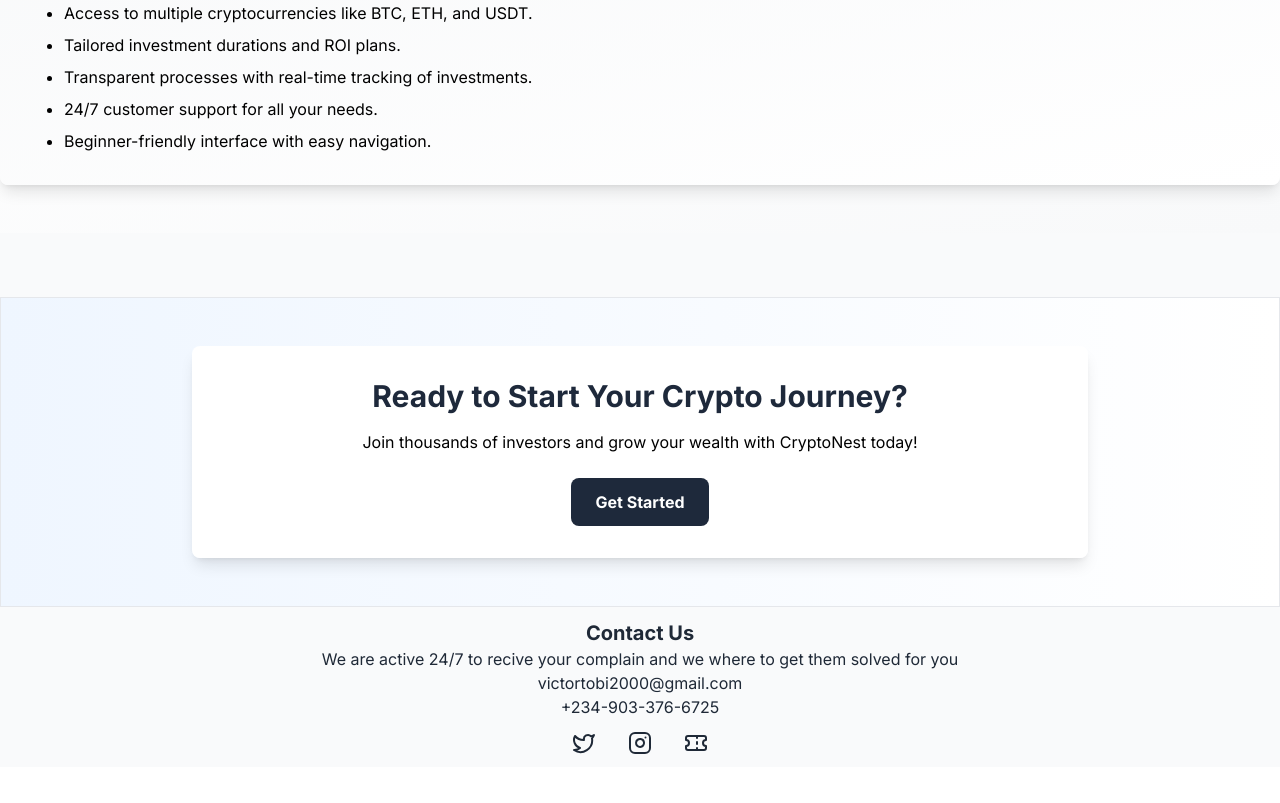
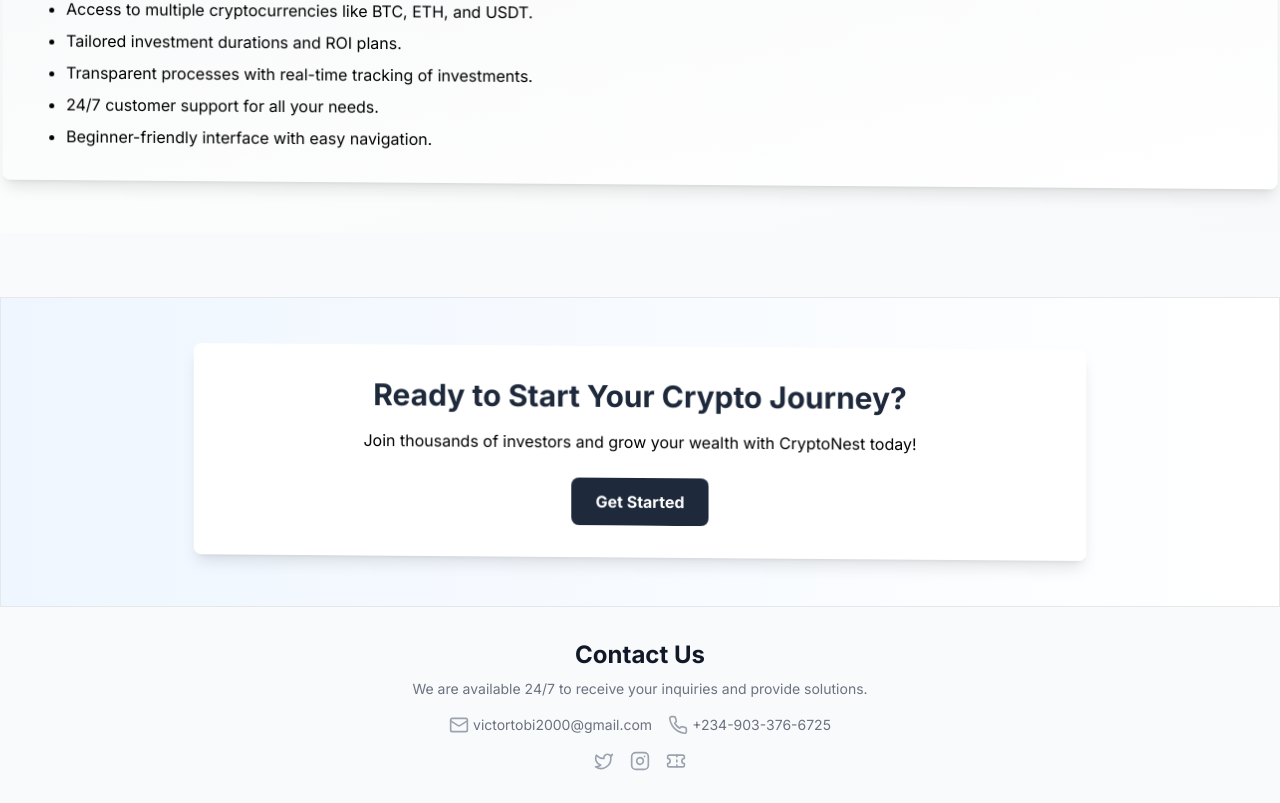
Before and after one commit to Oluwatobi97/investment-app, a React (Vite) app: page /Sign-in in a window 1280 px wide. Shown: the part 1452-2255 px from the top of the page. Before the commit the page ends 2219 px from the top, so only its background shows below. Built offline with nearby package versions, Linux system fonts and the light colour scheme.

Commit message:
i added some animations to the marketing page

```diff
--- a/package.json
+++ b/package.json
@@ -12,10 +12,12 @@
   "dependencies": {
     "@hookform/resolvers": "^3.9.1",
     "@tanstack/react-query": "^5.59.16",
+    "framer-motion": "^11.15.0",
     "lucide-react": "^0.454.0",
     "react": "^18.3.1",
     "react-dom": "^18.3.1",
     "react-hook-form": "^7.53.1",
+    "react-intersection-observer": "^9.14.0",
     "react-router-dom": "^6.27.0",
     "zod": "^3.23.8"
   },
--- a/src/pages/Footer/ContactInfo.jsx
+++ b/src/pages/Footer/ContactInfo.jsx
@@ -1,33 +1,65 @@
 import React from "react";
 import Wrapper from "../../context/Wrapper";
-import { TwitterIcon } from "lucide-react";
-import { InstagramIcon } from "lucide-react";
-import { TicketIcon } from "lucide-react";
+import {
+  TwitterIcon,
+  InstagramIcon,
+  TicketIcon,
+  MailIcon,
+  PhoneIcon,
+} from "lucide-react";
+
 export const ContactInfo = () => {
   return (
     <Wrapper>
-      <div className="bg-gray-50 p-3 text-center text-gray-800 items-center justify-center">
-        <div>
-          <h1 className="text-xl font-semibold">Contact Us</h1>
-          <p>
-            We are active 24/7 to recive your complain and we where to get them
-            solved for you{" "}
+      <div className="bg-gray-50 py-8 px-4">
+        <div className="max-w-2xl mx-auto text-center">
+          <h2 className="text-2xl font-bold text-gray-900">Contact Us</h2>
+          <p className="mt-2 text-sm text-gray-500">
+            We are available 24/7 to receive your inquiries and provide
+            solutions.
           </p>
-          <p>victortobi2000@gmail.com</p>
-          <p>+234-903-376-6725</p>
+          <div className="mt-4 flex flex-col sm:flex-row justify-center items-center space-y-2 sm:space-y-0 sm:space-x-4">
+            <div className="flex items-center">
+              <MailIcon className="h-5 w-5 text-gray-400 mr-1" />
+              <a
+                href="mailto:victortobi2000@gmail.com"
+                className="text-sm text-gray-500 hover:text-gray-600"
+              >
+                victortobi2000@gmail.com
+              </a>
             </div>
-        <div>
-          <ul className="flex items-center justify-center gap-8 mt-3">
+            <div className="flex items-center">
+              <PhoneIcon className="h-5 w-5 text-gray-400 mr-1" />
+              <a
+                href="tel:+2349033766725"
+                className="text-sm text-gray-500 hover:text-gray-600"
+              >
+                +234-903-376-6725
+              </a>
+            </div>
+          </div>
+          <div className="mt-4">
+            <ul className="flex justify-center space-x-4">
               <li>
-              <TwitterIcon />
+                <a href="#" className="text-gray-400 hover:text-gray-500">
+                  <span className="sr-only">Twitter</span>
+                  <TwitterIcon className="h-5 w-5" />
+                </a>
               </li>
               <li>
-              <InstagramIcon />
+                <a href="#" className="text-gray-400 hover:text-gray-500">
+                  <span className="sr-only">Instagram</span>
+                  <InstagramIcon className="h-5 w-5" />
+                </a>
               </li>
               <li>
-              <TicketIcon />
+                <a href="#" className="text-gray-400 hover:text-gray-500">
+                  <span className="sr-only">Support</span>
+                  <TicketIcon className="h-5 w-5" />
+                </a>
               </li>
             </ul>
+          </div>
         </div>
       </div>
     </Wrapper>
--- a/src/pages/Marketing.jsx/Header/NavBar.jsx
+++ b/src/pages/Marketing.jsx/Header/NavBar.jsx
@@ -2,93 +2,126 @@
 import { Link } from "react-router-dom";
 import { Menu, X } from "lucide-react";
 import { Linkbuttons } from "../../../views/DashBoard/Plans";
+import { motion, AnimatePresence } from "framer-motion";
 
 const navList = [
-  {
-    linkName: "benefit",
-    to: "#benefits",
-  },
-  {
-    linkName: "about-us",
-    to: "#about-us",
-  },
-  {
-    linkName: "contact-us",
-    to: "#contact-us",
-  },
+  { linkName: "benefit", to: "#benefits" },
+  { linkName: "about-us", to: "#about-us" },
+  { linkName: "contact-us", to: "#contact-us" },
 ];
 
 export const MoblieNavBar = ({
   isToggled,
-  setIsToggeled,
   navItem,
   buttonCmp,
+  setIsToggeled,
 }) => {
   return (
-    <div
-      className={`fixed w-full  ${
-        isToggled ? "left-[0.1%]" : "left-[100%]"
-      }  transition-all duration-100 ease-in-out z-10 md:left-[100%]  bg-background h-screen`}
+    <AnimatePresence>
+      {isToggled && (
+        <motion.div
+          initial={{ x: "100%" }}
+          animate={{ x: 0 }}
+          exit={{ x: "100%" }}
+          transition={{ type: "spring", stiffness: 300, damping: 30 }}
+          className="fixed w-full top-0 right-0 z-20 bg-background h-screen"
         >
-      <div className="flex flex-col gap-20 items-center">
-        <ul className="flex flex-col mt-10 gap-10 items-center md:gap-8 text-lg ">
+          <motion.div
+            className="flex flex-col gap-20 items-center relative"
+            initial={{ opacity: 0, y: 20 }}
+            animate={{ opacity: 1, y: 0 }}
+            transition={{ delay: 0.2 }}
+          >
+            <motion.button
+              className="absolute top-4 right-4"
+              onClick={() => setIsToggeled(false)}
+              whileHover={{ scale: 1.1 }}
+              whileTap={{ scale: 0.95 }}
+            >
+              <X size={24} />
+            </motion.button>
+            <ul className="flex flex-col mt-20 gap-10 items-center md:gap-8 text-lg">
               {navItem.map((item, index) => (
-            <Link to={item.to} className="pointer">
-              <li
-                className="font-semibold capitalize"
-                onClick={() => {
-                  setIsToggeled(false);
-                }}
+                <motion.li
                   key={index}
+                  whileHover={{ scale: 1.1 }}
+                  whileTap={{ scale: 0.95 }}
                 >
-                {item.linkName.includes("-")
-                  ? item.linkName.replace("-", " ")
-                  : item.linkName}{" "}
-              </li>
+                  <Link
+                    to={item.to}
+                    className="pointer font-semibold capitalize"
+                    onClick={() => setIsToggeled(false)}
+                  >
+                    {item.linkName.replace("-", " ")}
                   </Link>
+                </motion.li>
               ))}
             </ul>
-        <div>{buttonCmp}</div>
-      </div>
-    </div>
+            <motion.div whileHover={{ scale: 1.05 }} whileTap={{ scale: 0.95 }}>
+              {buttonCmp}
+            </motion.div>
+          </motion.div>
+        </motion.div>
+      )}
+    </AnimatePresence>
   );
 };
+
 export const NavButton = ({ children }) => {
   return children;
 };
+
 export const NavBar = () => {
   const [isToggled, setIsToggeled] = useState(false);
+
   return (
-    <div className="fixed z-10  bg-background w-full max-w-7xl p-2 md:p-5 m-auto border-b">
+    <motion.div
+      initial={{ y: -50, opacity: 0 }}
+      animate={{ y: 0, opacity: 1 }}
+      transition={{ duration: 0.5 }}
+      className="fixed z-10 bg-background w-full max-w-7xl p-2 md:p-5 m-auto border-b"
+    >
       <div className="flex items-center justify-between">
-        {/* <img src={photo1} className="w-[80px] md:w-[150px]" /> */}
-        <h1>Investment</h1>
-        <div className="hidden md:flex items-center gap-6">
-          <ul className="flex md:gap-8 text-lg gap-3 ">
+        <motion.h1 whileHover={{ scale: 1.05 }} whileTap={{ scale: 0.95 }}>
+          Investment
+        </motion.h1>
+        <motion.div
+          className="hidden md:flex items-center gap-6"
+          initial={{ opacity: 0 }}
+          animate={{ opacity: 1 }}
+          transition={{ delay: 0.2 }}
+        >
+          <ul className="flex md:gap-8 text-lg gap-3">
             {navList.map((item, index) => (
-              <Link to={item.to} key={index} className="pointer">
-                <li className="font-semibold capitalize" key={index}>
+              <motion.li
+                key={index}
+                whileHover={{ scale: 1.1 }}
+                whileTap={{ scale: 0.95 }}
+              >
+                <Link to={item.to} className="pointer font-semibold capitalize">
                   {item.linkName.replace("-", " ")}
-                </li>
                 </Link>
+              </motion.li>
             ))}
           </ul>
-        </div>
+        </motion.div>
         <div>
+          <motion.div whileHover={{ scale: 1.05 }} whileTap={{ scale: 0.95 }}>
             <Linkbuttons
               path={"/Sign-in"}
-            className={
-              " hidden md:block px-4 py-2 bg-blue-600  hover:bg-blue-700 text-white font-semibold rounded-md transition-all duration-200"
-            }
+              className="hidden md:block px-4 py-2 bg-blue-600 hover:bg-blue-700 text-white font-semibold rounded-md transition-all duration-200"
             >
               SIGNIN
             </Linkbuttons>
-          <button
+          </motion.div>
+          <motion.button
             className="md:hidden"
             onClick={() => setIsToggeled(!isToggled)}
+            whileHover={{ scale: 1.1 }}
+            whileTap={{ scale: 0.95 }}
           >
             {!isToggled ? <Menu /> : <X />}
-          </button>
+          </motion.button>
           <MoblieNavBar
             isToggled={isToggled}
             setIsToggeled={setIsToggeled}
@@ -96,9 +129,7 @@
             buttonCmp={
               <Linkbuttons
                 path={"/Sign-in"}
-                className={
-                  "  px-4 py-2 bg-blue-600  hover:bg-blue-700 text-white font-semibold rounded-md transition-all duration-200 block md:hidden text-lg"
-                }
+                className="px-4 py-2 bg-blue-600 hover:bg-blue-700 text-white font-semibold rounded-md transition-all duration-200 block md:hidden text-lg"
               >
                 SIGNIN
               </Linkbuttons>
@@ -106,7 +137,7 @@
           />
         </div>
       </div>
-    </div>
+    </motion.div>
   );
 };
 
--- a/src/pages/Marketing.jsx/Header/ui/BenefitsOfUsingFredralInves.jsx
+++ b/src/pages/Marketing.jsx/Header/ui/BenefitsOfUsingFredralInves.jsx
@@ -1,21 +1,81 @@
-import React from "react";
+import React, { useEffect } from "react";
+import { motion, useAnimation } from "framer-motion";
+import { useInView } from "react-intersection-observer";
 
 const BenefitsOfUsingFredralInves = () => {
+  const controls = useAnimation();
+  const [ref, inView] = useInView({
+    triggerOnce: true,
+    threshold: 0.1,
+  });
+
+  useEffect(() => {
+    if (inView) {
+      controls.start("visible");
+    }
+  }, [controls, inView]);
+
+  const containerVariants = {
+    hidden: { opacity: 0, y: 50 },
+    visible: {
+      opacity: 1,
+      y: 0,
+      transition: {
+        duration: 0.5,
+        when: "beforeChildren",
+        staggerChildren: 0.1,
+      },
+    },
+  };
+
+  const itemVariants = {
+    hidden: { opacity: 0, x: -20 },
+    visible: {
+      opacity: 1,
+      x: 0,
+      transition: { duration: 0.5 },
+    },
+  };
+
   return (
-    <section class="bg-gradient-to-br from-white to-background  mb-16 py-12 mt-10">
-      <div class="bg-gradient-to-br sm:px-10 md:px-auto from-background to-white  mx-auto p-8 rounded-lg shadow-lg">
-        <h2 class="text-primary text-3xl font-bold mb-4">
+    <motion.section
+      ref={ref}
+      initial="hidden"
+      animate={controls}
+      variants={containerVariants}
+      className="bg-gradient-to-br from-white to-background mb-16 py-12 mt-10 perspective-1000"
+    >
+      <motion.div
+        className="bg-gradient-to-br sm:px-10 md:px-auto from-background to-white mx-auto p-8 rounded-lg shadow-lg transform hover:scale-105 transition-transform duration-300 ease-in-out"
+        style={{
+          transformStyle: "preserve-3d",
+          transform: "rotateX(5deg) rotateY(5deg)",
+        }}
+      >
+        <motion.h2
+          variants={itemVariants}
+          className="text-primary text-3xl font-bold mb-4"
+        >
           Benefits of Using CryptoNest
-        </h2>
-        <ul class="list-disc pl-6 text-secondary space-y-2">
-          <li>Access to multiple cryptocurrencies like BTC, ETH, and USDT.</li>
-          <li>Tailored investment durations and ROI plans.</li>
-          <li>Transparent processes with real-time tracking of investments.</li>
-          <li>24/7 customer support for all your needs.</li>
-          <li>Beginner-friendly interface with easy navigation.</li>
-        </ul>
-      </div>
-    </section>
+        </motion.h2>
+        <motion.ul
+          variants={containerVariants}
+          className="list-disc pl-6 text-secondary space-y-2"
+        >
+          {[
+            "Access to multiple cryptocurrencies like BTC, ETH, and USDT.",
+            "Tailored investment durations and ROI plans.",
+            "Transparent processes with real-time tracking of investments.",
+            "24/7 customer support for all your needs.",
+            "Beginner-friendly interface with easy navigation.",
+          ].map((benefit, index) => (
+            <motion.li key={index} variants={itemVariants}>
+              {benefit}
+            </motion.li>
+          ))}
+        </motion.ul>
+      </motion.div>
+    </motion.section>
   );
 };
 
--- a/src/pages/Marketing.jsx/Header/ui/CallToAction.jsx
+++ b/src/pages/Marketing.jsx/Header/ui/CallToAction.jsx
@@ -1,21 +1,77 @@
-import React from "react";
+import React, { useEffect } from "react";
+import { motion, useAnimation } from "framer-motion";
+import { useInView } from "react-intersection-observer";
 
 const CallToAction = () => {
+  const controls = useAnimation();
+  const [ref, inView] = useInView({
+    triggerOnce: true,
+    threshold: 0.1,
+  });
+
+  useEffect(() => {
+    if (inView) {
+      controls.start("visible");
+    }
+  }, [controls, inView]);
+
+  const containerVariants = {
+    hidden: { opacity: 0, y: 50 },
+    visible: {
+      opacity: 1,
+      y: 0,
+      transition: {
+        duration: 0.5,
+        when: "beforeChildren",
+        staggerChildren: 0.2,
+      },
+    },
+  };
+
+  const itemVariants = {
+    hidden: { opacity: 0, y: 20 },
+    visible: {
+      opacity: 1,
+      y: 0,
+      transition: { duration: 0.5 },
+    },
+  };
+
   return (
-    <section class=" bg-gradient-to-l from-surface to-blue-50 py-12 border ">
-      <div class="max-w-4xl mx-auto sm:px-10 md:px-auto bg-gradient-to-t from-surface to-white p-8 rounded-lg shadow-lg text-center">
-        <h2 class="text-primary text-3xl font-bold mb-4">
+    <motion.section
+      ref={ref}
+      initial="hidden"
+      animate={controls}
+      variants={containerVariants}
+      className="bg-gradient-to-l from-surface to-blue-50 py-12 border perspective-1000"
+    >
+      <motion.div
+        className="max-w-4xl mx-auto sm:px-10 md:px-auto bg-gradient-to-t from-surface to-white p-8 rounded-lg shadow-lg text-center transform hover:scale-105 transition-transform duration-300 ease-in-out"
+        style={{
+          transformStyle: "preserve-3d",
+          transform: "rotateX(5deg) rotateY(5deg)",
+        }}
+      >
+        <motion.h2
+          variants={itemVariants}
+          className="text-primary text-3xl font-bold mb-4"
+        >
           Ready to Start Your Crypto Journey?
-        </h2>
-        <p class="text-secondary mb-6">
+        </motion.h2>
+        <motion.p variants={itemVariants} className="text-secondary mb-6">
           Join thousands of investors and grow your wealth with CryptoNest
           today!
-        </p>
-        <button class="bg-primary text-surface px-6 py-3 rounded-lg font-bold hover:bg-secondary transition">
+        </motion.p>
+        <motion.button
+          variants={itemVariants}
+          whileHover={{ scale: 1.05 }}
+          whileTap={{ scale: 0.95 }}
+          className="bg-primary text-surface px-6 py-3 rounded-lg font-bold hover:bg-secondary transition"
+        >
           Get Started
-        </button>
-      </div>
-    </section>
+        </motion.button>
+      </motion.div>
+    </motion.section>
   );
 };
 
--- /dev/null
+++ b/src/pages/Marketing.jsx/Header/ui/Hero.css
@@ -0,0 +1,12 @@
+@keyframes fade-in {
+  0% {
+    opacity: 0;
+  }
+  100% {
+    opacity: 1;
+  }
+}
+
+.animate-fade-in {
+  animation: fade-in 1s ease-in-out;
+}
```
Also changed, not shown: src/pages/Marketing.jsx/Header/Hero.jsx (+24 -8 lines), src/pages/Marketing.jsx/Header/ui/AboutUi.jsx (+18 -8 lines), src/pages/Marketing.jsx/Header/ui/WhyInvestwithUs.jsx (+41 -31 lines), 1 other file (tests, documents, lock files or other folders). Lines whose indentation alone changed are shown as unchanged.
